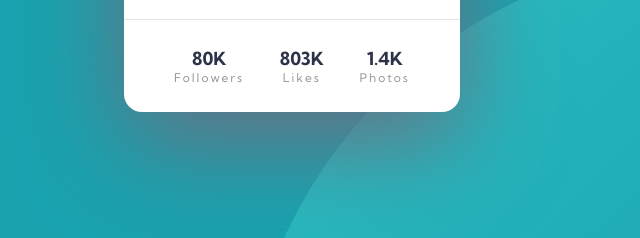
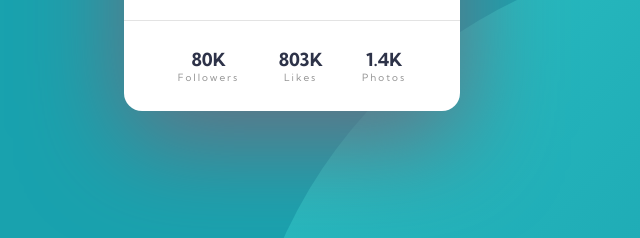
Before and after one commit to Nassim555/profile-card-component, a plain HTML site: page index.html in a window 1280 px wide. Shown: the part 473-711 px from the top of the page, 348-988 px from the left. Drawn offline with Linux system fonts and the light colour scheme.

Commit message:
Add files via upload

```diff
--- a/style.scss
+++ b/style.scss
@@ -124,7 +124,7 @@ svg {
     color: $Very-dark-desaturated-blue;
     .stat-label {
       font-weight: 300;
-      font-size: 0.75rem;
+      font-size: 0.625rem;
       letter-spacing: 2px;
       color: $Dark-gray;
     }
```
Also changed, not shown: style.css.
